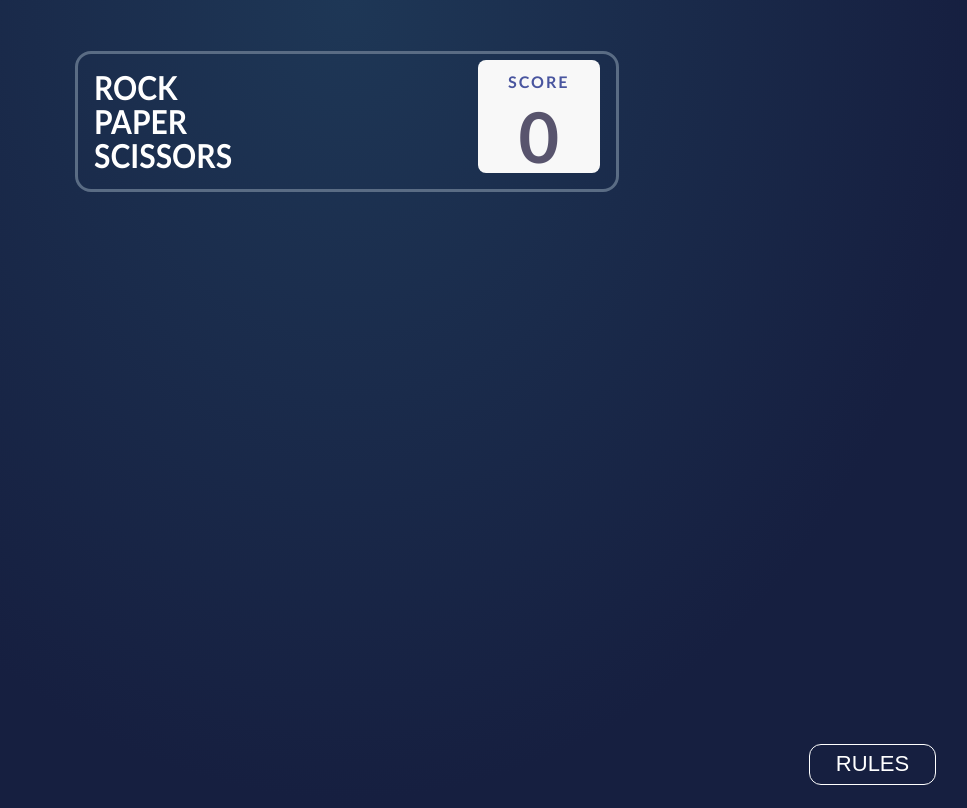
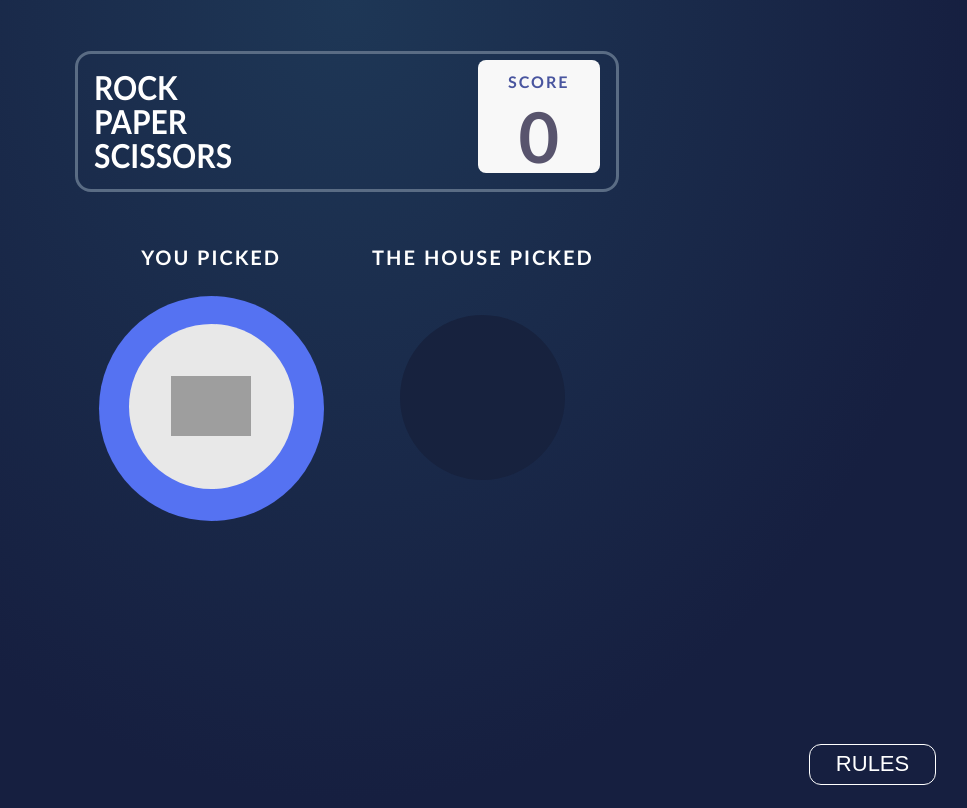
Before and after one commit to alanicio/angular-rock-paper-scissors, an Angular app: page / in a window 1280 px wide. Both pictures are taken after a click on the element 427 px from the left and 350 px from the top of the page. Shown: the whole page, without its empty margins (293-1260 px from the left). Built offline with nearby package versions, Linux system fonts and the light colour scheme; grey boxes are pictures that could not be loaded.

Commit message:
user can select hand, improved code (the hands options are comingo from game-board, now aren't hard coded)

```diff
--- a/src/app/app.module.ts
+++ b/src/app/app.module.ts
@@ -6,6 +6,7 @@ import { HandComponent } from './hand/hand.component';
 import { OptionsTriangleComponent } from './options-triangle/options-triangle.component';
 import { RulesComponent } from './rules/rules.component';
 import { GameBoardComponent } from './game-board/game-board.component';
+import { VersusComponent } from './versus/versus.component';
 
 @NgModule({
   declarations: [
@@ -13,7 +14,8 @@ import { GameBoardComponent } from './game-board/game-board.component';
     HandComponent,
     OptionsTriangleComponent,
     RulesComponent,
-    GameBoardComponent
+    GameBoardComponent,
+    VersusComponent
   ],
   imports: [
     BrowserModule
--- a/src/app/game-board/game-board.component.html
+++ b/src/app/game-board/game-board.component.html
@@ -9,4 +9,5 @@
 		<div>{{score}}</div>
 	</div>
 </div>
-<options-triangle *ngIf="!userSelection" [userSelectionHandler]="userSelectionHandler"></options-triangle>
+<options-triangle *ngIf="!userSelection" [userSelectionHandler]="userSelectionHandler" [getHands]="getHands"></options-triangle>
+<versus *ngIf="userSelection" [color]="getHands()[userSelection]" [hand]="userSelection"></versus>
--- a/src/app/game-board/game-board.component.ts
+++ b/src/app/game-board/game-board.component.ts
@@ -8,6 +8,13 @@ import { Component, OnInit } from '@angular/core';
 export class GameBoardComponent implements OnInit {
 	public score:number;
 	public userSelection:string;
+  public houseSeelction:string;
+  readonly hands={
+    paper:"#5572f2",
+    scissors:"#eca00f",
+    rock:"#db2e4c",
+  }
+
   constructor() {
   	this.score=0;
   }
@@ -15,6 +22,10 @@ export class GameBoardComponent implements OnInit {
   ngOnInit(): void {
   }
 
+  getHands=()=>{
+    return this.hands;
+  }
+
   userSelectionHandler=(userSelection:string)=>{
   	this.userSelection=userSelection;
   }
--- a/src/app/hand/hand.component.html
+++ b/src/app/hand/hand.component.html
@@ -1,5 +1,4 @@
 <div class="externalCircle" style="background-color: {{color}}">
 	<div class="internalCircle" [ngStyle]="{'background-image':'url(../../assets/images/icon-'+logo+'.svg)'}" (click)="userSelectionHandler(logo)">
-
 	</div>
 </div>
--- a/src/app/options-triangle/options-triangle.component.html
+++ b/src/app/options-triangle/options-triangle.component.html
@@ -1,11 +1,5 @@
 <div class="triangle">
-	<div class="vertice">
-		<hand [color]="'#5572f2'" [logo]="'paper'" [userSelectionHandler]="userSelectionHandler"></hand>
-	</div>
-	<div class="vertice">
-		<hand [color]="'#eca00f'" [logo]="'scissors'" [userSelectionHandler]="userSelectionHandler"></hand>
-	</div>
-	<div class="vertice">
-		<hand [color]="'#db2e4c'" [logo]="'rock'" [userSelectionHandler]="userSelectionHandler"></hand>
+	<div *ngFor="let hand of getHands() | keyvalue" class="vertice">
+		<hand [color]="hand.value" [logo]="hand.key" [userSelectionHandler]="userSelectionHandler"></hand>
 	</div>
 </div>
--- a/src/app/options-triangle/options-triangle.component.ts
+++ b/src/app/options-triangle/options-triangle.component.ts
@@ -7,6 +7,7 @@ import { Component, OnInit, Input } from '@angular/core';
 })
 export class OptionsTriangleComponent implements OnInit {
 	@Input() userSelectionHandler:Function;
+	@Input() getHands:Function;
   constructor() { }
 
   ngOnInit(): void {
--- /dev/null
+++ b/src/app/versus/versus.component.css
@@ -0,0 +1,31 @@
+.versusZone{
+	width: 43%;
+	margin: auto;
+	margin-top: 2%;
+}
+
+.half{
+	width: 50%;
+	display: inline-block;
+	text-align: center;
+	padding-top: 5%;
+	vertical-align: top;
+}
+
+.half div{
+	font-family: "Trebuchet MS", Helvetica, sans-serif;
+	font-size: 20px;
+	letter-spacing: 2px;
+	color: white;
+	font-weight: bold;
+	margin-bottom: 10%;
+}
+
+.circle{
+	width: 165px;
+	height: 165px;
+	border-radius: 50%;
+	background-color: #17223e;
+	margin: auto;
+	margin-top: 17% !important;
+}
--- /dev/null
+++ b/src/app/versus/versus.component.html
@@ -0,0 +1,10 @@
+<div class="versusZone">
+	<div class="half">
+		<div>YOU PICKED</div>
+		<hand [color]="color" [logo]="hand"></hand>
+	</div>
+	<div class="half">
+		<div>THE HOUSE PICKED</div>
+		<div class="circle"></div>
+	</div>
+</div>
--- /dev/null
+++ b/src/app/versus/versus.component.ts
@@ -0,0 +1,17 @@
+import { Component, OnInit, Input } from '@angular/core';
+
+@Component({
+  selector: 'versus',
+  templateUrl: './versus.component.html',
+  styleUrls: ['./versus.component.css']
+})
+export class VersusComponent implements OnInit {
+	@Input() color:string;
+	@Input() hand:string;
+
+  constructor() { }
+
+  ngOnInit(): void {
+  }
+
+}
```
Also changed, not shown: 1 other file (tests, documents, lock files or other folders).
